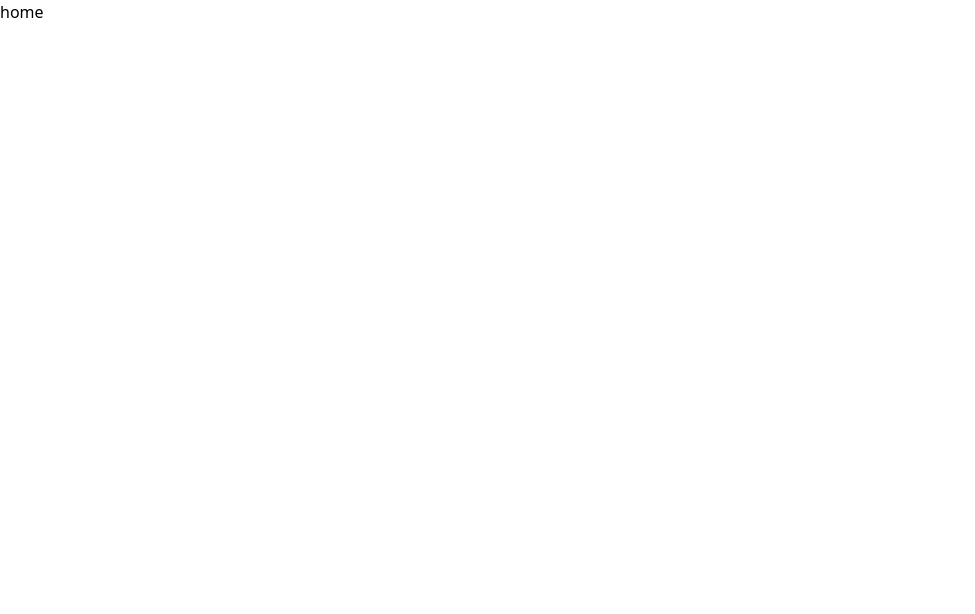
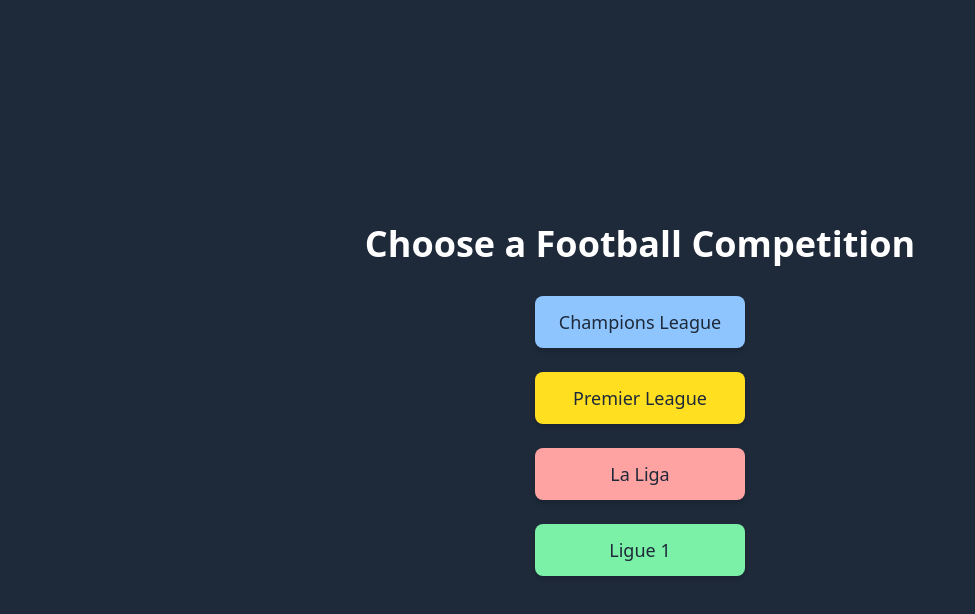
Before and after one commit to Bobcho101/Football-Matches-Schedule, a React (Vite) app in the folder client/: page / in a window 1280 px wide. Shown: the top 614 px of the page, without its empty margins (0-975 px from the left). Built offline with nearby package versions, Linux system fonts and the light colour scheme.

Commit message:
added a home page

```diff
--- a/client/src/App.tsx
+++ b/client/src/App.tsx
@@ -9,7 +9,7 @@
         <>
         <Routes>
             <Route path='/' element={<Home />} />
-            <Route path='/champions-league' element={<ChampionsLeagueTable />} />
+            <Route path='/league/champions-league' element={<ChampionsLeagueTable />} />
         </Routes>
         </>
     )
--- a/client/src/components/home/Home.tsx
+++ b/client/src/components/home/Home.tsx
@@ -1,9 +1,30 @@
 import React from 'react';
+import { useNavigate } from 'react-router-dom';
 
 export default function Home() {
+    const navigate = useNavigate();
+    const navigateToLeague = (name: string) => {
+        navigate(`/league/${name}`);
+    }
     return (
         <>
-        <h1>home</h1>
+        <div className="flex flex-col items-center justify-center h-screen bg-gray-800">
+            <h1 className="text-4xl font-bold text-white mb-8">Choose a Football Competition</h1>
+            <div className="flex flex-col gap-6">
+                <button onClick={() => navigateToLeague('champions-league')} className="px-6 py-3 text-lg cursor-pointer bg-blue-300 text-gray-800 rounded-lg shadow-md hover:bg-blue-400 transition duration-300 focus:outline-none focus:ring-2 focus:ring-blue-200">
+                Champions League
+                </button>
+                <button className="px-6 py-3 text-lg cursor-pointer bg-yellow-300 text-gray-800 rounded-lg shadow-md hover:bg-yellow-400 transition duration-300 focus:outline-none focus:ring-2 focus:ring-yellow-200">
+                Premier League
+                </button>
+                <button className="px-6 py-3 text-lg cursor-pointer bg-red-300 text-gray-800 rounded-lg shadow-md hover:bg-red-400 transition duration-300 focus:outline-none focus:ring-2 focus:ring-red-200">
+                La Liga
+                </button>
+                <button className="px-6 py-3 text-lg cursor-pointer bg-green-300 text-gray-800 rounded-lg shadow-md hover:bg-green-400 transition duration-300 focus:outline-none focus:ring-2 focus:ring-green-200">
+                Ligue 1
+                </button>
+            </div>
+        </div>
         </>
     );
 }
```
